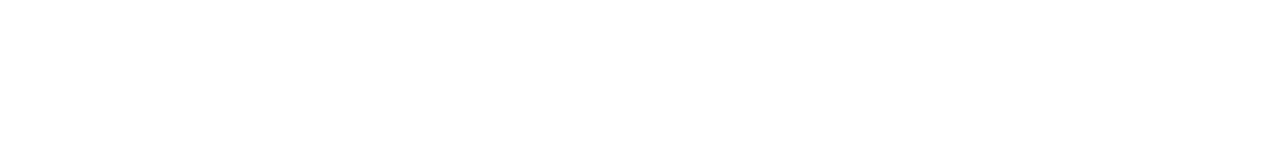
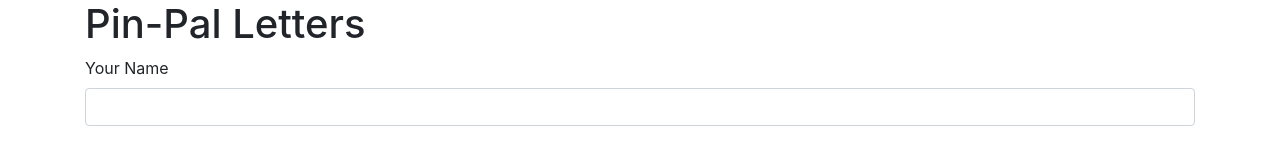
Before and after one commit to CalebCoughenour/forms, a plain HTML site: page index.html in a window 1280 px wide. Drawn offline with Linux system fonts and the light colour scheme.

Commit message:
add a form group with the first form line for users name.

```diff
--- a/index.html
+++ b/index.html
@@ -9,8 +9,12 @@
 </head>
 <body>
   <div class="container">
-
-
+    <h1>Pin-Pal Letters</h1>
+    <form id="formOne">
+      <div class="form-group">
+        <label for="usersName">Your Name</label>
+        <input id="usersName" class="form-control" type="text">
+      </div>
 
   </div>
 </body>
```
